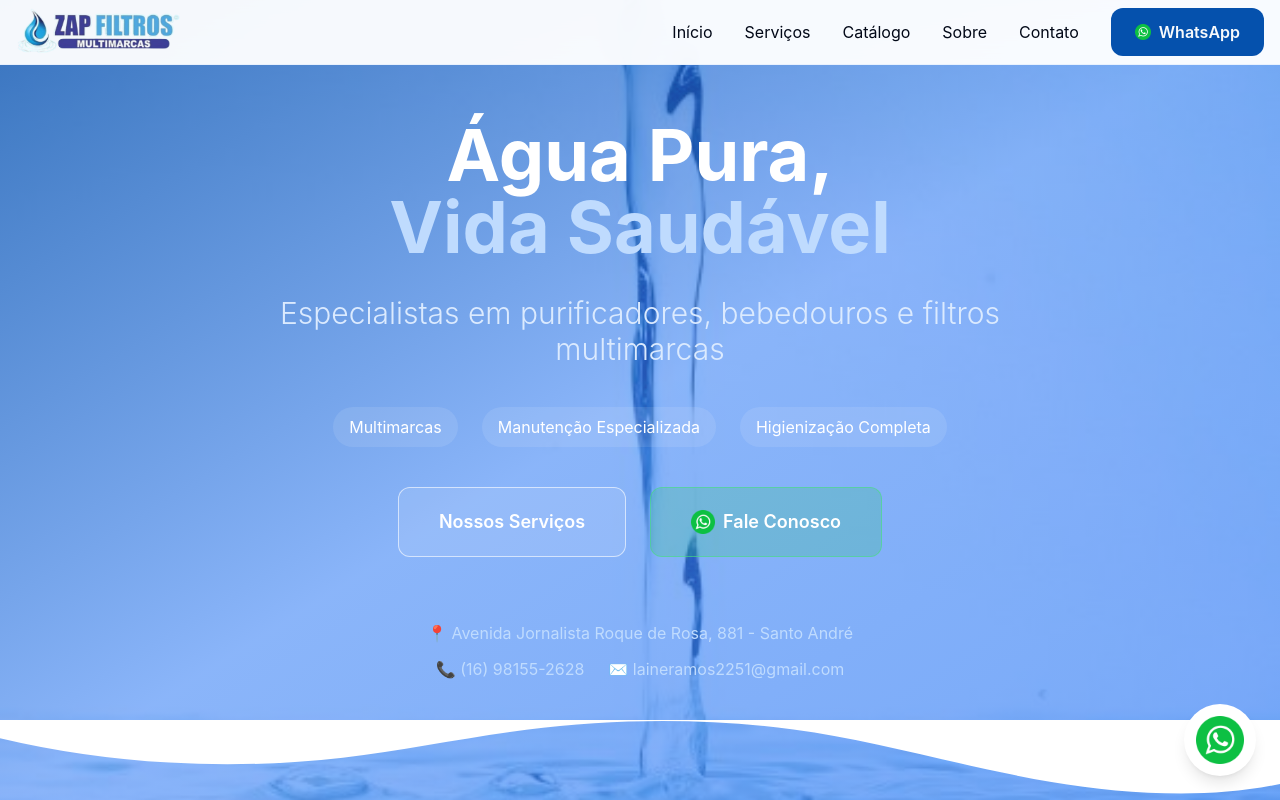
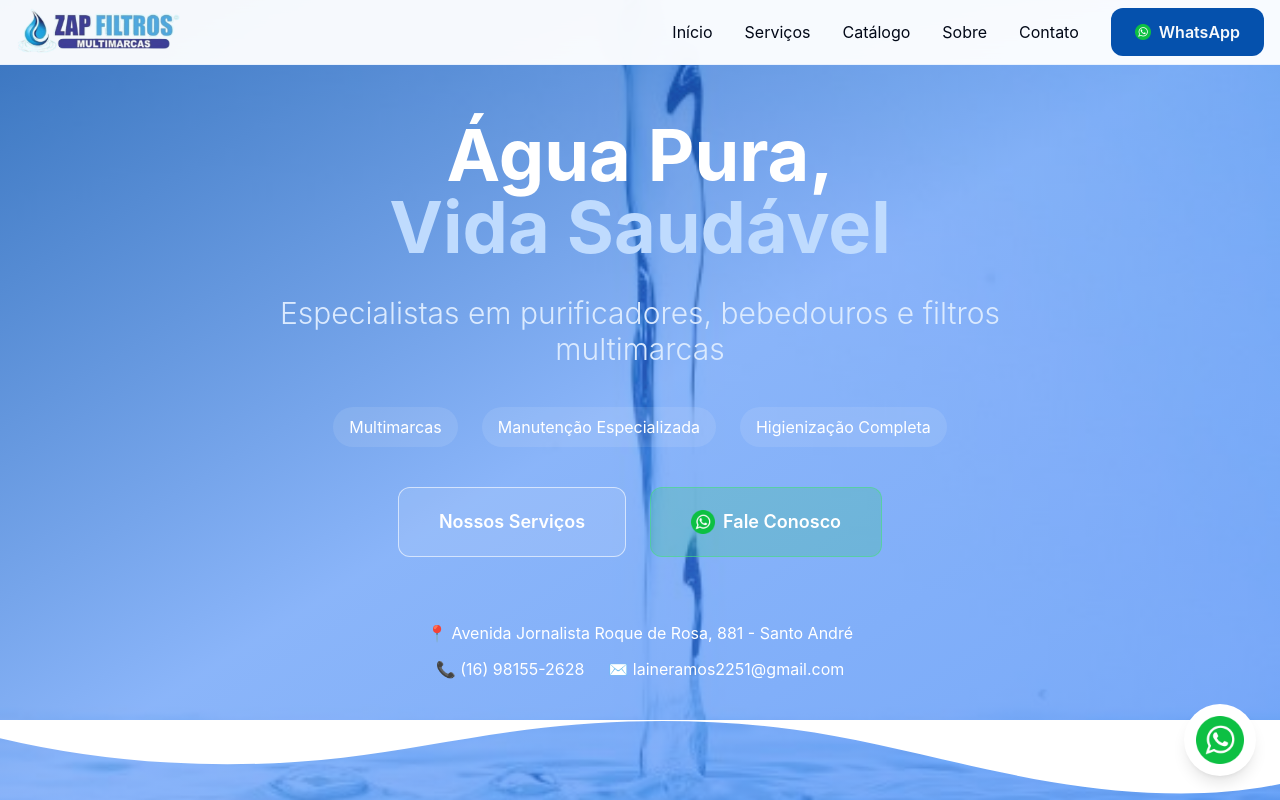
Before and after one commit to DevZipMateus/zap-filters-showcase, a React (Vite) app: page / in a window 1280 px wide. Shown: the top 800 px of the page. Built offline with nearby package versions, Linux system fonts and the light colour scheme.

Commit message:
Change text color to white
Adjusted the text color in the Hero component to a brighter white for better visibility.

```diff
--- a/src/components/Hero.tsx
+++ b/src/components/Hero.tsx
@@ -73,7 +73,7 @@ const Hero = () => {
           </div>
 
           {/* Company info */}
-          <div className="mt-8 sm:mt-12 lg:mt-16 text-blue-200 text-xs sm:text-sm md:text-base px-2 sm:px-4 max-w-3xl mx-auto">
+          <div className="mt-8 sm:mt-12 lg:mt-16 text-white text-xs sm:text-sm md:text-base px-2 sm:px-4 max-w-3xl mx-auto">
             <p className="mb-2 sm:mb-3">📍 Avenida Jornalista Roque de Rosa, 881 - Santo André</p>
             <div className="flex flex-col sm:flex-row sm:justify-center sm:space-x-4 lg:space-x-6 space-y-1 sm:space-y-0">
               <p className="break-words">📞 (16) 98155-2628</p>
```
